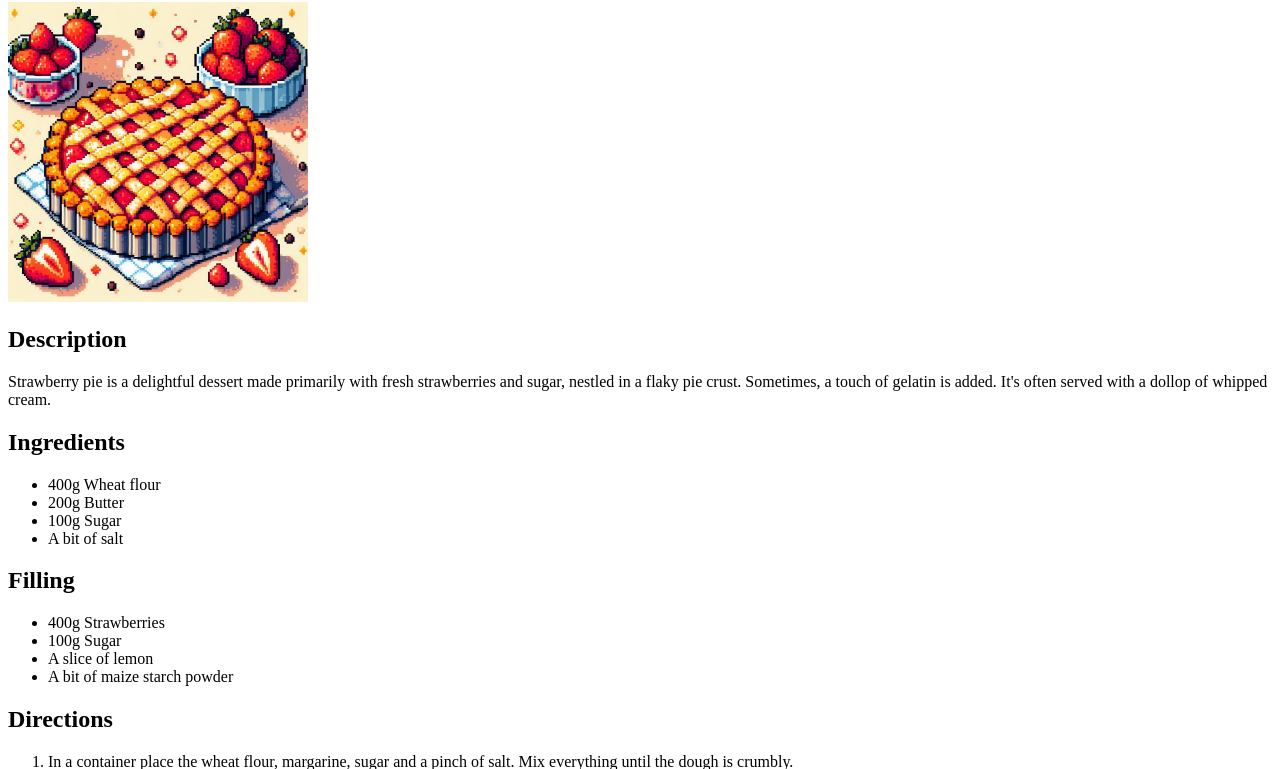
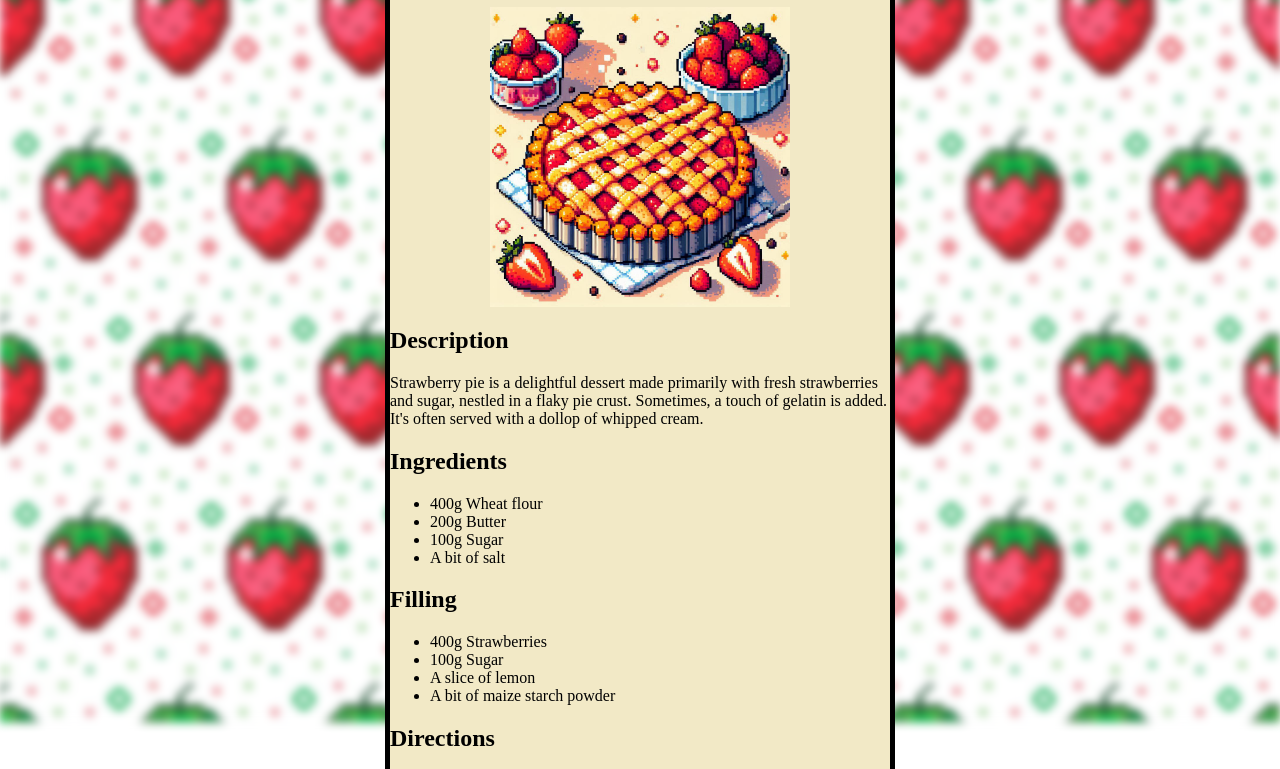
Before and after one commit to JPRCH/odin-recipes, a plain HTML site: page recipes/strawberry-pie.html in a window 1280 px wide. Shown: the part 78-847 px from the top of the page. Drawn offline with Linux system fonts and the light colour scheme.

Commit message:
feat: Add recipes.css to style recipes page
Add Selectors to strawberry-pie.html, new folder
to css files and images

```diff
--- a/recipes/strawberry-pie.html
+++ b/recipes/strawberry-pie.html
@@ -2,21 +2,30 @@
 <html lang="en">
   <head>
     <meta charset="UTF-8" />
+    <meta name="viewport" content="width=device-width, initial-scale=1.0" />
+    <link rel="stylesheet" href="../styles/recipes.css" />
     <title>Strawberry pie</title>
   </head>
   <body>
+    <div class="background-pie"></div>
+    <div class="box-pie">
       <h1>Strawberry Pie</h1>
       <img
+        class="pie-img"
         src="../images/strawberrypie.jpg"
         alt="A strawberry pie on blue cheesecloth"
         width="300"
       />
+
+      <div class="description-pie">
         <h2>Description</h2>
         <p>
           Strawberry pie is a delightful dessert made primarily with fresh
-      strawberries and sugar, nestled in a flaky pie crust. Sometimes, a touch
-      of gelatin is added. It's often served with a dollop of whipped cream.
+          strawberries and sugar, nestled in a flaky pie crust. Sometimes, a
+          touch of gelatin is added. It's often served with a dollop of whipped
+          cream.
         </p>
+      </div>
       <h2>Ingredients</h2>
       <ul>
         <li>400g Wheat flour</li>
@@ -35,38 +44,39 @@
       <ol>
         <p>
           <li>
-          In a container place the wheat flour, margarine, sugar and a pinch of
-          salt. Mix everything until the dough is crumbly.
+            In a container place the wheat flour, margarine, sugar and a pinch
+            of salt. Mix everything until the dough is crumbly.
           </li>
         </p>
         <p>
           <li>
             For the filling, place the strawberries in a pan over high heat and
             wait for it to melt until the strawberries are soft enough to mash.
-          Once you mash the strawberries, add the sugar and a slice of lemon, to
-          help thicken the filling, make a mixture of cornstarch with a little
-          water and add it to the filling.
+            Once you mash the strawberries, add the sugar and a slice of lemon,
+            to help thicken the filling, make a mixture of cornstarch with a
+            little water and add it to the filling.
           </li>
         </p>
         <p>
           <li>
             After finishing the filling, place the dough on a table with plastic
-          wrap or a counter to roll out the dough, divide the dough in half into
-          a smaller and a larger part, open the larger part and place it at the
-          bottom of the pan. Use a fork to make holes in the bottom of the dough
-          to avoid creating bubbles and place the dough to preheat for 10
-          minutes.
+            wrap or a counter to roll out the dough, divide the dough in half
+            into a smaller and a larger part, open the larger part and place it
+            at the bottom of the pan. Use a fork to make holes in the bottom of
+            the dough to avoid creating bubbles and place the dough to preheat
+            for 10 minutes.
           </li>
         </p>
         <p>
           <li>
             After preheating the dough, remove it from the oven and add the
-          filling to the pan. Open the smaller part of the dough and leave it in
-          the shape of the mold, place this dough on top of the filling and bake
-          at 180°C for 30 minutes. If desired, after removing the pie from the
-          oven, use a sieve to pour sugar over the top of the pie.
+            filling to the pan. Open the smaller part of the dough and leave it
+            in the shape of the mold, place this dough on top of the filling and
+            bake at 180°C for 30 minutes. If desired, after removing the pie
+            from the oven, use a sieve to pour sugar over the top of the pie.
           </li>
         </p>
       </ol>
+    </div>
   </body>
 </html>
--- a/Styles.css
+++ b/styles/Styles.css
@@ -1,6 +1,6 @@
 @font-face {
   font-family: viking;
-  src: url(fonts/Acadian_Runes-Regular_PERSONAL_USE.ttf);
+  src: url(../fonts/Acadian_Runes-Regular_PERSONAL_USE.ttf);
 }
 
 body {
--- /dev/null
+++ b/styles/recipes.css
@@ -0,0 +1,28 @@
+body {
+  display: flex;
+  width: 100%;
+  height: 100%;
+  margin: 0px;
+}
+
+.box-pie {
+  height: auto;
+  width: 500px;
+  margin: auto;
+  background-color: #f2e9c6;
+  border: 5px solid black;
+  display: inline-block;
+}
+.background-pie {
+  position: absolute;
+  width: 100%;
+  height: 100%;
+  background-image: url(../images/seamless-strawberry-fruit-pattern-pixel-style_22359-12.jpg);
+  z-index: -1;
+  filter: blur(5px);
+}
+
+.pie-img {
+  margin: auto;
+  display: block;
+}
```
Also changed, not shown: index.html (+1 -1 lines), images/seamless-strawberry-fruit-pattern-pixel-style_22359-12.jpg (added), images/strawberrypie.png (added). Lines whose indentation alone changed are shown as unchanged.
